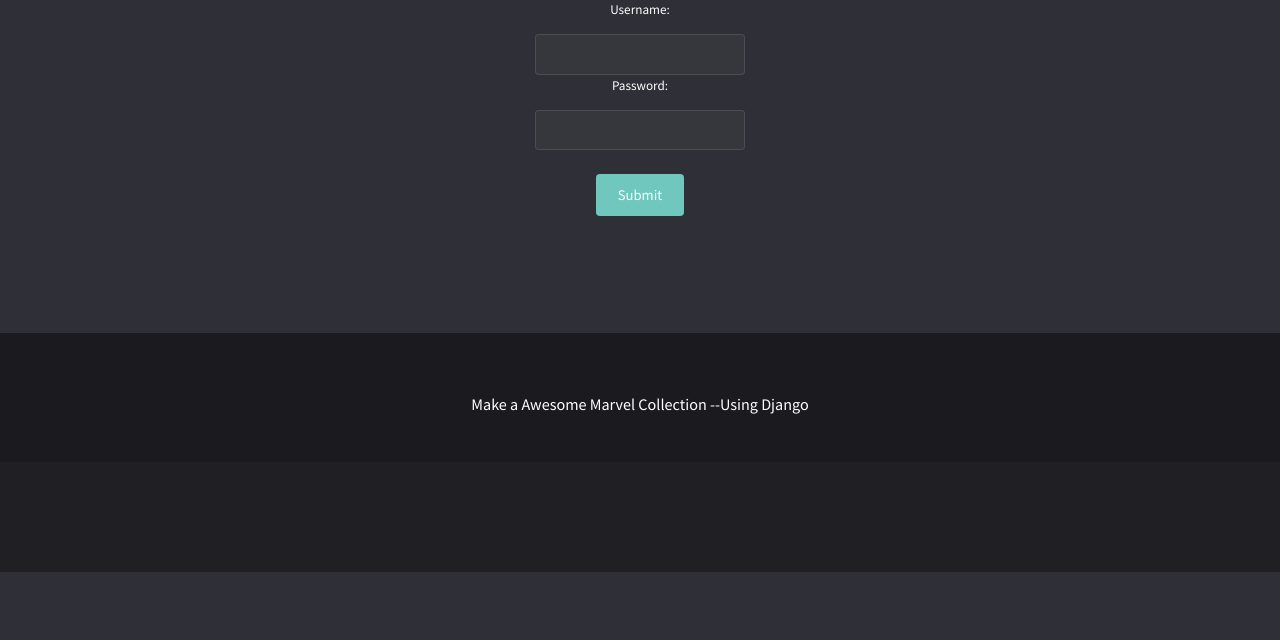
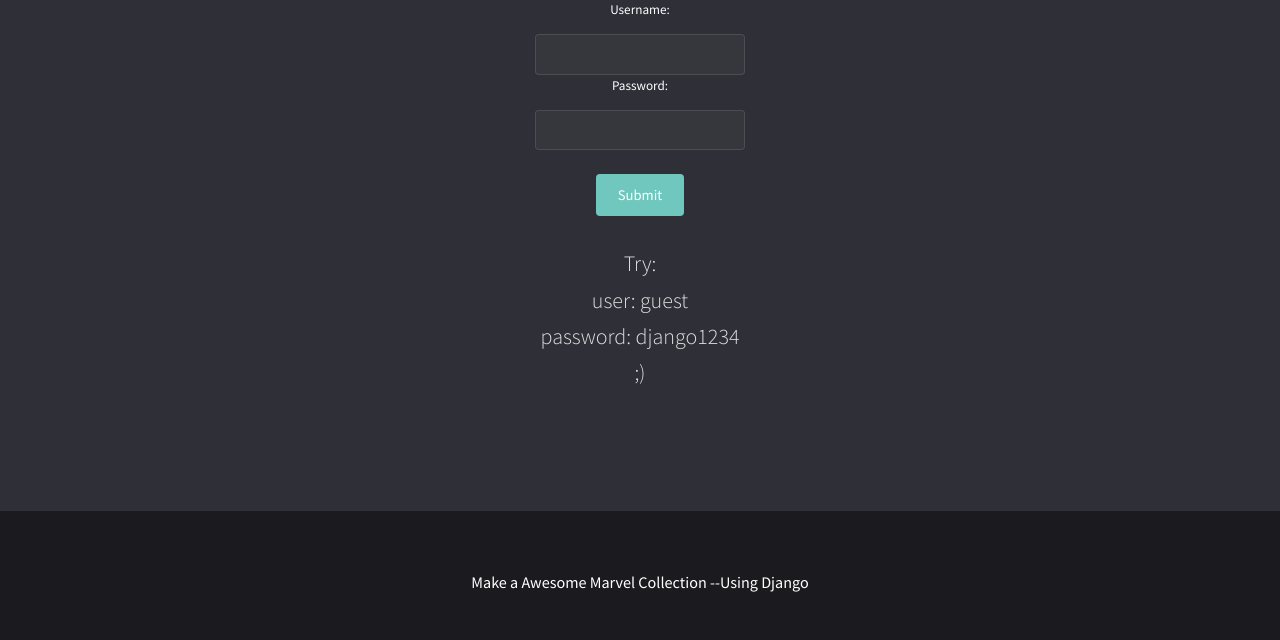
Before and after one commit to douglasmoraisdev/marvel_django, a Django app: page /marvel/ in a window 1280 px wide. Shown: the part 228-868 px from the top of the page. Before the commit the page ends 800 px from the top, so only its background shows below. Run offline with Django 3.2, Linux system fonts and the light colour scheme; some libraries are stand-ins or nearby versions.

Commit message:
Added pass tip on login

```diff
--- a/mysite/marvel/templates/marvel/home_login_template.html
+++ b/mysite/marvel/templates/marvel/home_login_template.html
@@ -20,6 +20,12 @@
                         <br/>
                         <input type="submit" value="Submit">
                     </form>
+					<p>Try: <br/>
+					user: guest<br/>
+					password: django1234
+					<br/>
+					<span>;)</span>
+					</p>
                 </header>
             </div>
         </section>
```
